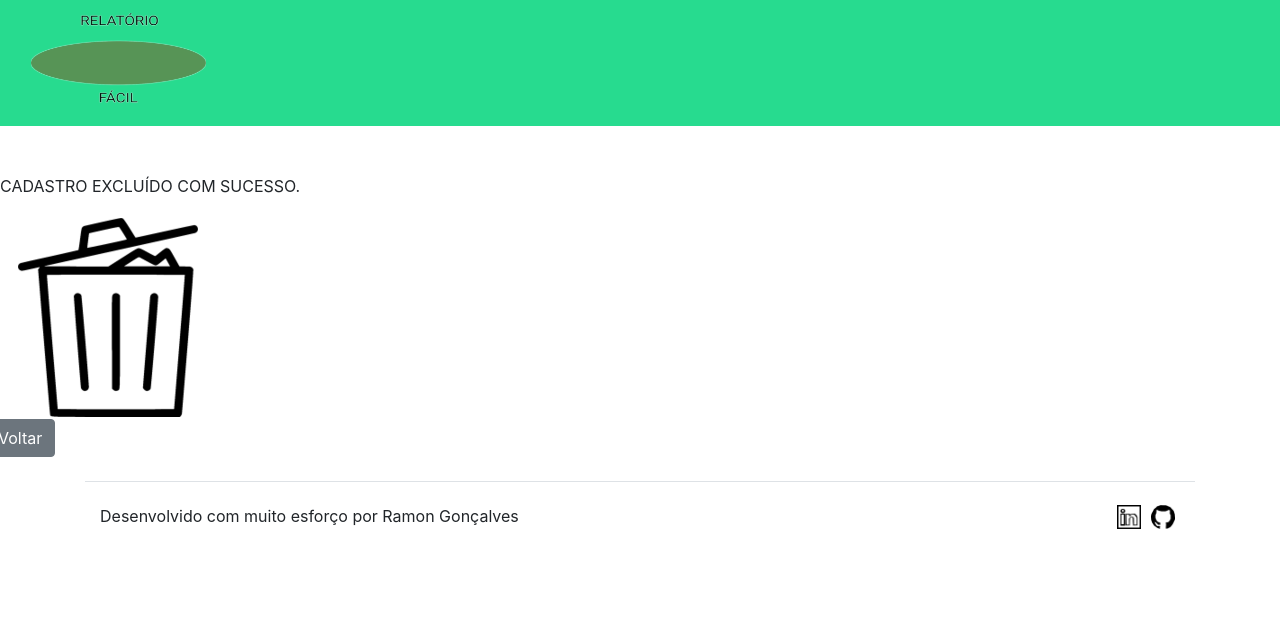
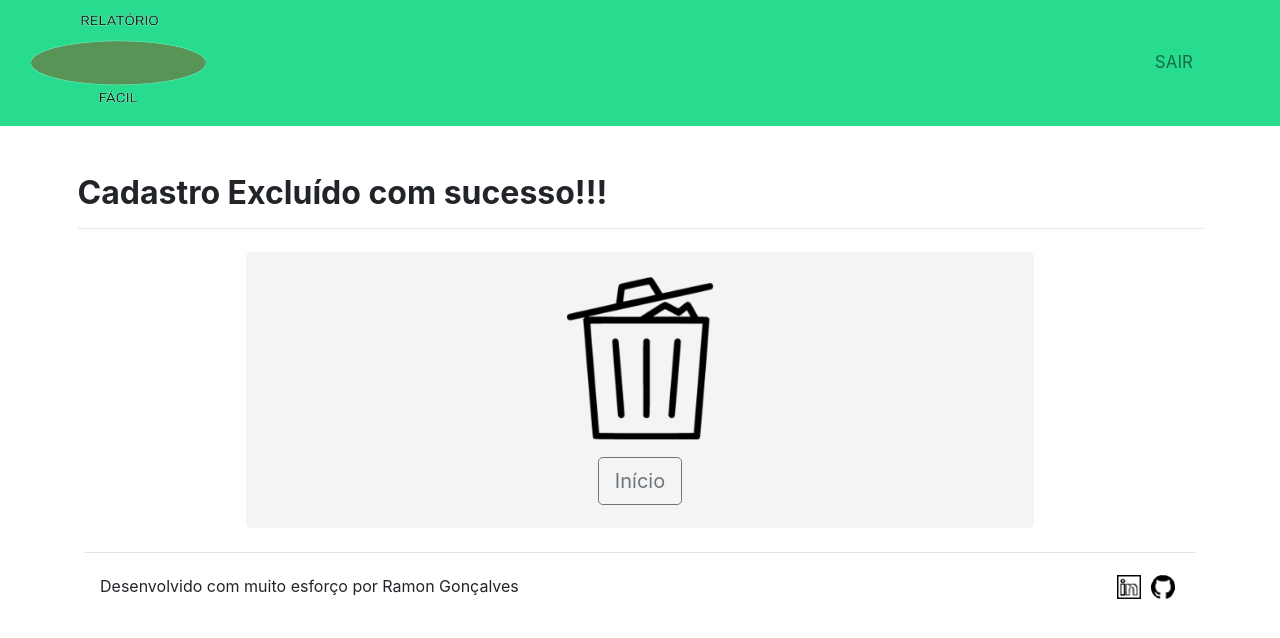
Before and after one commit to RamonTadeuGoncalves/EasyReport_Web, a Django app: page /excluir_os/1/ in a window 1280 px wide. Shown: the top 638 px of the page. Run offline with Django 4.2, Linux system fonts and the light colour scheme; tables that the repository leaves empty hold one stand-in row (values such as "Sample post"); data that the repository does not hold is empty; some libraries are stand-ins or nearby versions.

Commit message:
Applied CSS in all pages.

```diff
--- a/easyreport_web/templates/editar_tipo_servico.html
+++ b/easyreport_web/templates/editar_tipo_servico.html
@@ -7,7 +7,7 @@ Relatório Fácil | Editar Tipo de Serviço
 {% load static %}
 <div class="container-fluid">
     <div class="area_cadastrar">
-        <h2 class="titulo">Cadastro de Tipos de Serviço</h2>
+        <h2 class="titulo">Editar Tipo de Serviço</h2>
         <hr>
         <form class="form_cadastro" action="" method="POST">
             {% csrf_token %}
--- a/easyreport_web/templates/excluido.html
+++ b/easyreport_web/templates/excluido.html
@@ -1,23 +1,27 @@
-{% extends 'base.html' %}
+{% extends 'base_plataforma.html' %}
 {% block title%}
-Cadastro Excluido
+Relatório Fácil | Cadastro Excluído
 {% endblock%}
 {% block pagecontent%}
+{% load crispy_forms_tags %}
 {% load static %}
-<div id="tituloPaginas">
-    <p>CADASTRO EXCLUÍDO COM SUCESSO.</p>
-</div>
-
-<div class="containerformularioSalvo">
-
-    <div class="row">
-        <img class="imgFormularioSalvo" src="{% static '/media/img_trash-bin_01.png' %}">
+<div class="container-fluid">
+    <div class="area_cadastrar">
+        <h2 class="titulo">Cadastro Excluído com sucesso!!!</h2>
+        <hr>
+        <div class="containerDetalhesCadastro">
+            <div class="row">
+                <img class="imgFormularioSalvo" src="{% static 'plataforma/media/img_trash-bin_01.png' %}">
+            </div>
+            <div class="form-row">
+                <div class="form-group col-lg-4"></div>
+            </div>
+            <div class="row">
+                <div class="buttons_general botoes">
+                    <a class="btn btn-outline-secondary btn-lg" href="/index/">Início</a>
+                </div>
+            </div>
+        </div>
     </div>
-    <div class="row">
-        <a id="formularioVoltar" class="btn btn-secondary" href="/index/">Voltar</a>
-    </div>
-    <div class="formularioVoltar">
-    </div>
-
 </div>
 {% endblock %}
--- a/easyreport_web/templates/funcionario.html
+++ b/easyreport_web/templates/funcionario.html
@@ -11,7 +11,7 @@ Relatório Fácil | Detalhes Funcionário
         <hr>
         <div class="containerDetalhesCadastro">
 
-            <h1 id="tituloDetalhes">{{ item.funcNome }}</h1>
+            <h1 id="tituloDetalhes">{{ item.funcNome }} {{item.funcSobrenome}}</h1>
 
             <div class="form-row">
                 <div class="form-group col-lg-4">
--- a/easyreport_web/views.py
+++ b/easyreport_web/views.py
@@ -44,33 +44,33 @@ def logout_user(request):
     return redirect('/')
 
 #FUNCIONARIO
-def cadastrar_funcionario(request):
-    if request.method == 'POST':
-        form = FuncionarioForm(request.POST)
-        if form.is_valid():
-            form.save()
+# def cadastrar_funcionario(request):
+#     if request.method == 'POST':
+#         form = FuncionarioForm(request.POST)
+#         if form.is_valid():
+#             form.save()
 
-            lista_itens = Funcionario.objects.order_by('-funcRegistro')[0]
-            usuario = lista_itens.funcNome
-            e_mail = lista_itens.funcEmail
-            passwd = lista_itens.funcSenha
-            cadastro = lista_itens.funcTipoCadastro
+#             lista_itens = Funcionario.objects.order_by('-funcRegistro')[0]
+#             usuario = lista_itens.funcNome
+#             e_mail = lista_itens.funcEmail
+#             passwd = lista_itens.funcSenha
+#             cadastro = lista_itens.funcTipoCadastro
 
-            if cadastro == 'Funcionario':
-                User.objects.create_user(
-                    username=str(usuario), email = str(e_mail), password = str(passwd)
-                )
-            else:
-                User.objects.create_superuser(
-                    username=str(usuario), email = str(e_mail), password = str(passwd)
-                )
+#             if cadastro == 'Funcionario':
+#                 User.objects.create_user(
+#                     username=str(usuario), email = str(e_mail), password = str(passwd)
+#                 )
+#             else:
+#                 User.objects.create_superuser(
+#                     username=str(usuario), email = str(e_mail), password = str(passwd)
+#                 )
 
-            return render(request, 'salvo.html', {})
+#             return render(request, 'salvo.html', {})
 
-    else:
-        form = FuncionarioForm()
+#     else:
+#         form = FuncionarioForm()
 
-    return render(request, 'cadastrar_funcionario.html', {'form':form})
+#     return render(request, 'cadastrar_funcionario.html', {'form':form})
 
 def listar_funcionario(request):
     lista_itens = Funcionario.objects.all()
@@ -321,7 +321,6 @@ def editar_tipo_servico(request, nr_item):
         form = TipoServicoForm(request.POST, instance=item)
         if form.is_valid():
             item = form.save(commit=False)
-            item.servRegistro = form.cleaned_data['servRegistro']
             item.servDescricao = form.cleaned_data['servDescricao']
 
             item.save()
--- a/templates/static/plataforma/css/style.css
+++ b/templates/static/plataforma/css/style.css
@@ -158,7 +158,17 @@
 }
 
 .botoes {
-  float: right;
-  margin-left: 60%;
-  /* padding: 2%; */
+  margin: auto;
+  resize: both;
 }
+
+.imgFormularioSalvo {
+  margin: auto;
+  /* float: right; */
+  /* margin-left: 5%; */
+  /* margin-right: 5%; */
+  /* margin-left: 5%; */
+  /* float: left; */
+  width: 200px;
+  resize: both;
+}
```
Also changed, not shown: authentication/views.py (+4 -4 lines), easyreport_web/templates/atualizado.html (+20 -16 lines), easyreport_web/templates/salvo.html (+20 -16 lines).
